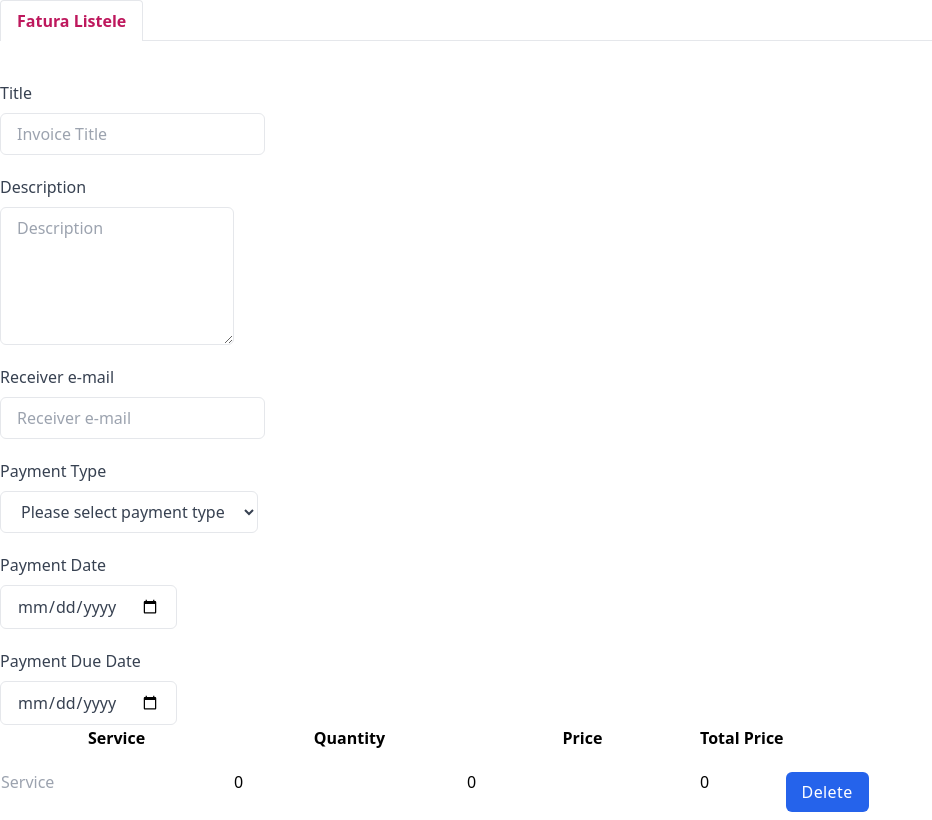
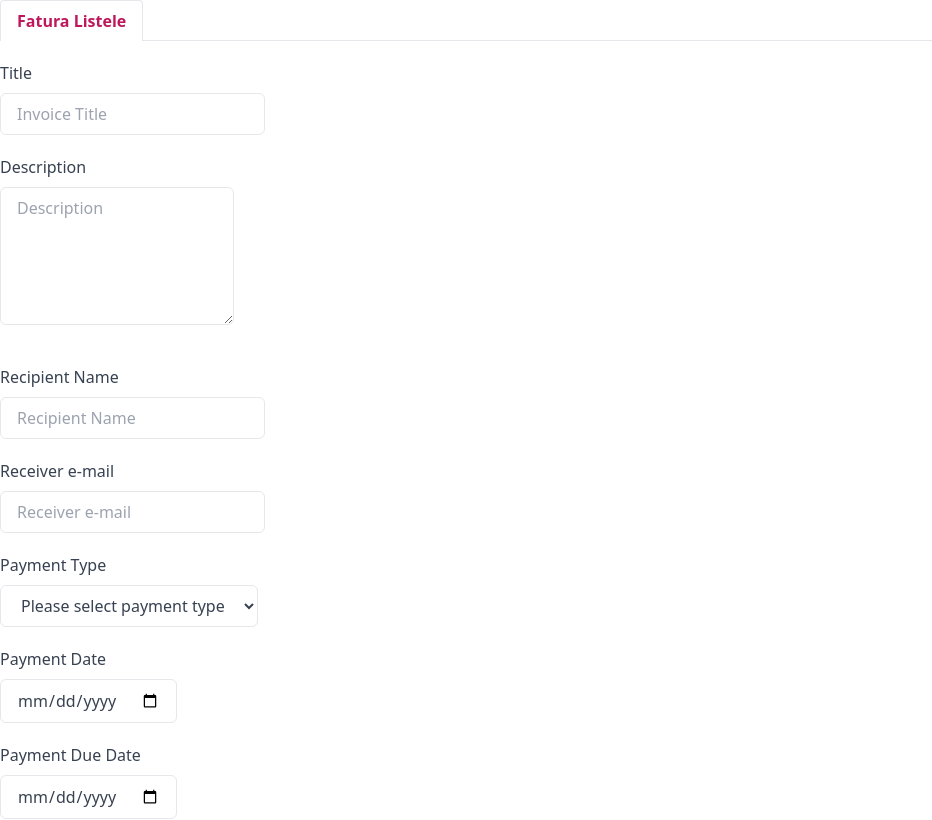
Before and after one commit to sevvalsaygat/invoicing-app, a React (Create React App) app: page / in a window 1280 px wide. Shown: the top 820 px of the page, without its empty margins (0-932 px from the left). Built offline with nearby package versions, Linux system fonts and the light colour scheme.

Commit message:
Create EmailJS and send email button

```diff
--- a/package.json
+++ b/package.json
@@ -7,6 +7,7 @@
     "@testing-library/jest-dom": "^5.16.4",
     "@testing-library/react": "^13.3.0",
     "@testing-library/user-event": "^13.5.0",
+    "emailjs-com": "^3.2.0",
     "react": "^18.2.0",
     "react-datepicker": "^4.8.0",
     "react-dom": "^18.2.0",
@@ -15,6 +16,7 @@
     "react-router-dom": "^6.3.0",
     "react-scripts": "5.0.1",
     "react-select": "^5.4.0",
+    "react-toastify": "^9.0.8",
     "web-vitals": "^2.1.4"
   },
   "scripts": {
--- a/src/components/Form/index.js
+++ b/src/components/Form/index.js
@@ -35,7 +35,7 @@ function Index({ invoices, setInvoices }) {
         </ul>
       </div>
       <form onSubmit={handleSubmit(onSubmit)}>
-        <div className='mt-10'>
+        <div className='mt-5'>
           <label className="text-gray-700 dark:text-gray-200" >Title</label>
           <input
             className="block px-4 py-2 mt-2 text-gray-700 bg-white border border-gray-200 rounded-md dark:bg-gray-800 dark:text-gray-300 dark:border-gray-600 focus:border-blue-400 focus:ring-blue-300 focus:ring-opacity-40 dark:focus:border-blue-300 focus:outline-none focus:ring"
@@ -53,6 +53,16 @@ function Index({ invoices, setInvoices }) {
             placeholder='Description'
             {...register("description")}
           />
+        </div>
+        <div className='mt-10'>
+          <label className="text-gray-700 dark:text-gray-200" >Recipient Name</label>
+          <input
+            className="block px-4 py-2 mt-2 text-gray-700 bg-white border border-gray-200 rounded-md dark:bg-gray-800 dark:text-gray-300 dark:border-gray-600 focus:border-blue-400 focus:ring-blue-300 focus:ring-opacity-40 dark:focus:border-blue-300 focus:outline-none focus:ring"
+            type="text"
+            placeholder='Recipient Name'
+            {...register("recipent", { required: true })}
+          />
+          {errors.title && <span className='text-red-500'>This field is required!</span>}
         </div>
         <div className='mt-5'>
           <label className="text-gray-700 dark:text-gray-200" >Receiver e-mail</label>
@@ -82,6 +92,7 @@ function Index({ invoices, setInvoices }) {
             className="block px-4 py-2 mt-2 text-gray-700 bg-white border border-gray-200 rounded-md dark:bg-gray-800 dark:text-gray-300 dark:border-gray-600 focus:border-blue-400 focus:ring-blue-300 focus:ring-opacity-40 dark:focus:border-blue-300 focus:outline-none focus:ring"
             type="date"
             placeholder='Payment Date'
+            {...register("payment_date", { required: false })}
           />
         </div>
         <div className='mt-5'>
--- a/src/components/List/index.js
+++ b/src/components/List/index.js
@@ -1,6 +1,7 @@
 import React, { useState } from 'react'
 import { Link } from "react-router-dom"
 import Modal from 'react-modal'
+import emailjs from 'emailjs-com'
 
 function Index({ invoices }) {
   const [filteredInvoices, setFilteredInvoices] = useState(invoices)
@@ -46,19 +47,16 @@ function Index({ invoices }) {
       transform: 'translate(-50%, -50%)',
     },
   };
-  const ButtonMailto = ({ mailto, label }) => {
-    return (
-      <Link
-        to='#'
-        onClick={(e) => {
-          window.location.href = mailto;
-          e.preventDefault();
-        }}
-      >
-        {label}
-      </Link>
-    );
-  };
+
+  const onClickEmailButton = (invoice) => {
+    console.log(invoice)
+    emailjs.send('gmail', 'template_invoices', invoice, 'M9wIkM3tvly1rDeUX')
+      .then((result) => {
+          console.log(result.text);
+      }, (error) => {
+          console.log(error.text);
+      });
+  }
 
   return (
     <div>
@@ -76,7 +74,6 @@ return (
           placeholder='Filter invoices'
           onChange={filterByInput}
         />
-
         <select onChange={filterBySelect}>
           <option value="default">Filtreleri Kaldır</option>
           <option value="paid_invocies">Ödenmiş Faturalar</option>
@@ -88,6 +85,7 @@ return (
             <tr>
               <th>Title</th>
               <th>Description</th>
+              <th>Recipent Name</th>
               <th>Payment Date</th>
               <th>Detaylar</th>
             </tr>
@@ -96,11 +94,12 @@ return (
                 <tr key={i}>
                   <td>{invoice.title}</td>
                   <td>{invoice.description}</td>
+                  <td>{invoice.recipent}</td>
                   <td>{invoice.payment_date}</td>
                   <td><button onClick={() => {
                     setModal({ isOpened: true, invoice: invoice })
                   }}>Detaylar</button></td>
-                <td><ButtonMailto label="E-Mail" mailto="mailto:no-reply@example.com" /></td>
+                  <td><button onClick={()=> {onClickEmailButton(invoice)}}>Send Email</button></td>
                 </tr>
               ))
             }
```
Also changed, not shown: 1 other file (tests, documents, lock files or other folders). Lines whose indentation alone changed are shown as unchanged.
